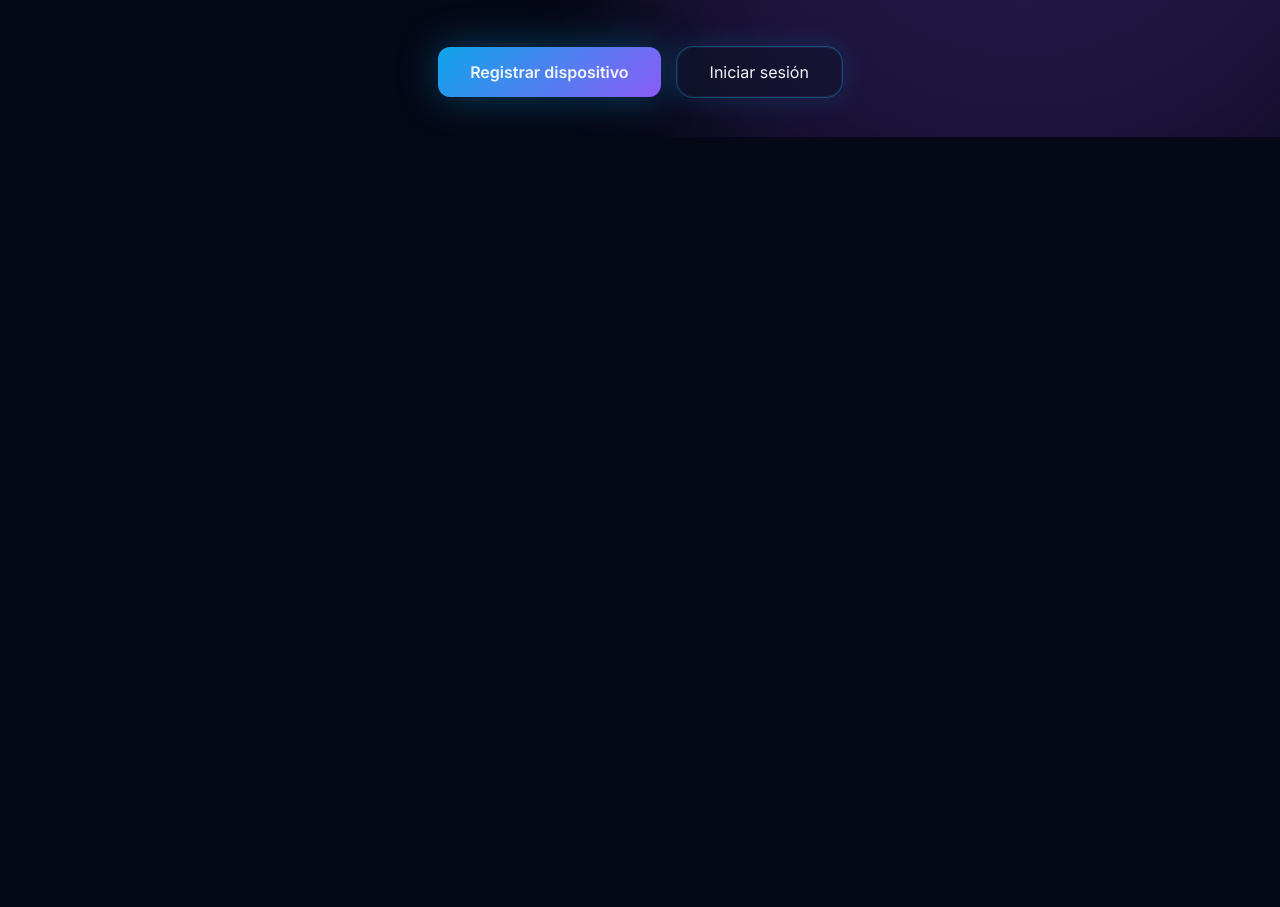
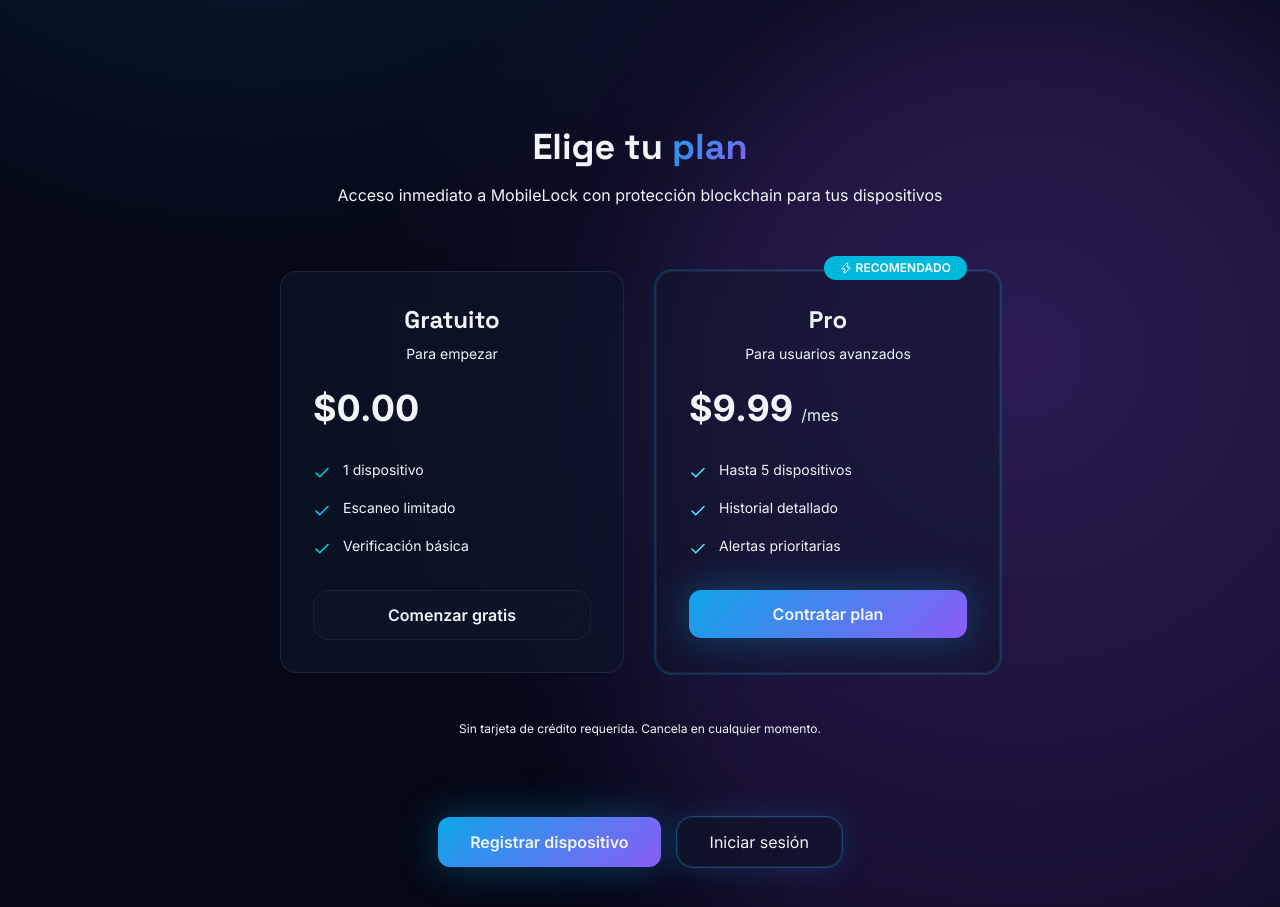
Before and after one commit to Kihomy-Mariel/MobileLock-Frontend, a React (Vite) app: page / in a window 1280 px wide. Shown: the part 927-1834 px from the top of the page. Before the commit the page ends 1064 px from the top, so only its background shows below. Built offline with nearby package versions, Linux system fonts and the light colour scheme; no server answers.

Commit message:
Frontend: Add pricing section connected to backend SaaS plans

```diff
--- /dev/null
+++ b/src/components/pricing/PricingSection.jsx
@@ -0,0 +1,143 @@
+import { motion } from "framer-motion"
+import { Check, Zap } from "lucide-react"
+import { useState, useEffect } from "react"
+import { useNavigate } from "react-router-dom"
+import { pricingService } from "../../services/pricingService"
+
+export default function PricingSection() {
+  const navigate = useNavigate()
+  const [plans, setPlans] = useState([])
+  const [loading, setLoading] = useState(true)
+
+  useEffect(() => {
+    const loadPlans = async () => {
+      try {
+        const data = await pricingService.getPlans()
+        setPlans(data)
+      } catch (error) {
+        console.error("Error loading plans:", error)
+      } finally {
+        setLoading(false)
+      }
+    }
+
+    loadPlans()
+  }, [])
+
+  const handleSelectPlan = (planId) => {
+    navigate("/register", { state: { selectedPlanId: planId } })
+  }
+
+  if (loading) {
+    return (
+      <div className="min-h-[400px] flex items-center justify-center">
+        <p className="text-muted-foreground">Cargando planes...</p>
+      </div>
+    )
+  }
+
+  return (
+    <section className="w-full py-20 px-6 relative">
+      <div className="max-w-5xl mx-auto">
+        {/* HEADER */}
+        <motion.div
+          initial={{ opacity: 0, y: 20 }}
+          whileInView={{ opacity: 1, y: 0 }}
+          transition={{ duration: 0.6 }}
+          className="text-center mb-16"
+        >
+          <h2 className="text-3xl md:text-4xl font-bold mb-4">
+            Elige tu <span className="text-gradient">plan</span>
+          </h2>
+
+          <p className="text-muted-foreground text-sm md:text-base max-w-2xl mx-auto">
+            Acceso inmediato a MobileLock con protección blockchain para tus dispositivos
+          </p>
+        </motion.div>
+
+        {/* PLANS GRID */}
+        <div className="grid md:grid-cols-2 gap-8 max-w-3xl mx-auto">
+          {plans.map((plan, index) => (
+            <motion.div
+              key={plan.id}
+              initial={{ opacity: 0, y: 20 }}
+              whileInView={{ opacity: 1, y: 0 }}
+              transition={{ duration: 0.6, delay: index * 0.2 }}
+              className={`relative rounded-3xl p-8 border transition-all ${
+                plan.precio === 0
+                  ? "glass border-white/10"
+                  : "glass-light border-cyan-500/30 ring-2 ring-cyan-500/20"
+              }`}
+            >
+              {/* BADGE PRO */}
+              {plan.precio > 0 && (
+                <div className="absolute -top-4 right-8 px-4 py-1 rounded-full bg-cyan-500 text-white text-xs font-semibold flex items-center gap-1">
+                  <Zap size={12} />
+                  RECOMENDADO
+                </div>
+              )}
+
+              {/* PLAN NAME */}
+              <h3 className="text-2xl font-bold mb-2">{plan.nombre}</h3>
+              <p className="text-muted-foreground text-sm mb-6">
+                {plan.descripcion}
+              </p>
+
+              {/* PRICE */}
+              <div className="mb-8">
+                <div className="flex items-baseline gap-2">
+                  <span className="text-4xl font-bold">
+                    ${plan.precio.toFixed(2)}
+                  </span>
+                  {plan.precio > 0 && (
+                    <span className="text-muted-foreground">/mes</span>
+                  )}
+                </div>
+              </div>
+
+              {/* FEATURES */}
+              <div className="space-y-4 mb-8">
+                {plan.caracteristicas &&
+                  plan.caracteristicas.map((feature, i) => (
+                    <div key={i} className="flex gap-3 items-start">
+                      <Check
+                        size={18}
+                        className={`mt-1 flex-shrink-0 ${
+                          plan.precio === 0
+                            ? "text-cyan-400"
+                            : "text-cyan-300"
+                        }`}
+                      />
+                      <span className="text-sm">{feature}</span>
+                    </div>
+                  ))}
+              </div>
+
+              {/* CTA BUTTON */}
+              <button
+                onClick={() => handleSelectPlan(plan.id)}
+                className={`w-full py-3 rounded-xl font-semibold transition ${
+                  plan.precio === 0
+                    ? "glass-light hover:bg-white/10"
+                    : "gradient-primary shadow-glow hover:scale-105"
+                }`}
+              >
+                {plan.precio === 0 ? "Comenzar gratis" : "Contratar plan"}
+              </button>
+            </motion.div>
+          ))}
+        </div>
+
+        {/* FOOTER NOTE */}
+        <motion.p
+          initial={{ opacity: 0 }}
+          whileInView={{ opacity: 1 }}
+          transition={{ duration: 0.6, delay: 0.4 }}
+          className="text-center text-xs text-muted-foreground mt-12"
+        >
+          Sin tarjeta de crédito requerida. Cancela en cualquier momento.
+        </motion.p>
+      </div>
+    </section>
+  )
+}
--- a/src/config/env.js
+++ b/src/config/env.js
@@ -1,4 +1,4 @@
-const DEFAULT_API_BASE_URL = "http://127.0.0.1:8000"
+const DEFAULT_API_BASE_URL = "http://127.0.0.1:8000/api"
 
 const normalizeBaseUrl = (value, fallback) => {
   const source = (value ?? fallback).trim()
--- a/src/pages/Welcome/WelcomePage.jsx
+++ b/src/pages/Welcome/WelcomePage.jsx
@@ -2,6 +2,7 @@
 import { Shield, Fingerprint, Link2 } from "lucide-react"
 import { useNavigate } from "react-router-dom"
 import phone from "../../assets/phone-mobilelockai.png"
+import PricingSection from "../../components/pricing/PricingSection"
 
 const features = [
   { icon: Fingerprint, label: "IA de identificación", desc: "Huella digital única de hardware" },
@@ -117,6 +118,10 @@
         </div>
 
 
+        {/* PRICING SECTION */}
+        <PricingSection />
+
+
         {/* CTA */}
 
         <div className="flex gap-4">
--- /dev/null
+++ b/src/services/pricingService.js
@@ -0,0 +1,37 @@
+import apiClient from "./apiClient"
+
+export const pricingService = {
+  async getPlans() {
+    try {
+      const res = await apiClient.get("/precios-planes/")
+      return res.data
+    } catch (error) {
+      console.error("Error loading plans:", error)
+      // Fallback planes si la API falla
+      return [
+        {
+          id: 1,
+          nombre: "Gratuito",
+          precio: 0,
+          descripcion: "Para empezar",
+          caracteristicas: [
+            "1 dispositivo",
+            "Escaneo limitado",
+            "Verificación básica",
+          ],
+        },
+        {
+          id: 2,
+          nombre: "Pro",
+          precio: 9.99,
+          descripcion: "Para usuarios avanzados",
+          caracteristicas: [
+            "Hasta 5 dispositivos",
+            "Historial detallado",
+            "Alertas prioritarias",
+          ],
+        },
+      ]
+    }
+  },
+}
```
